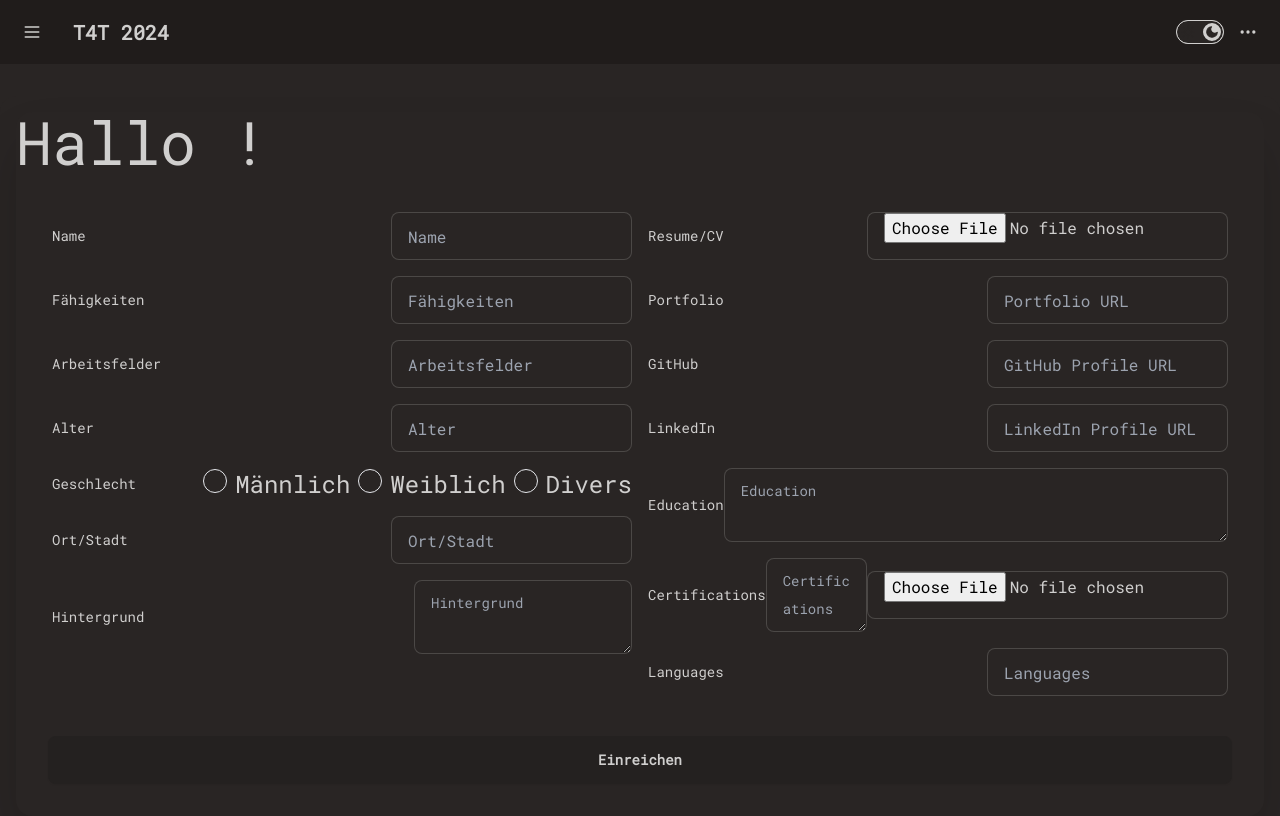
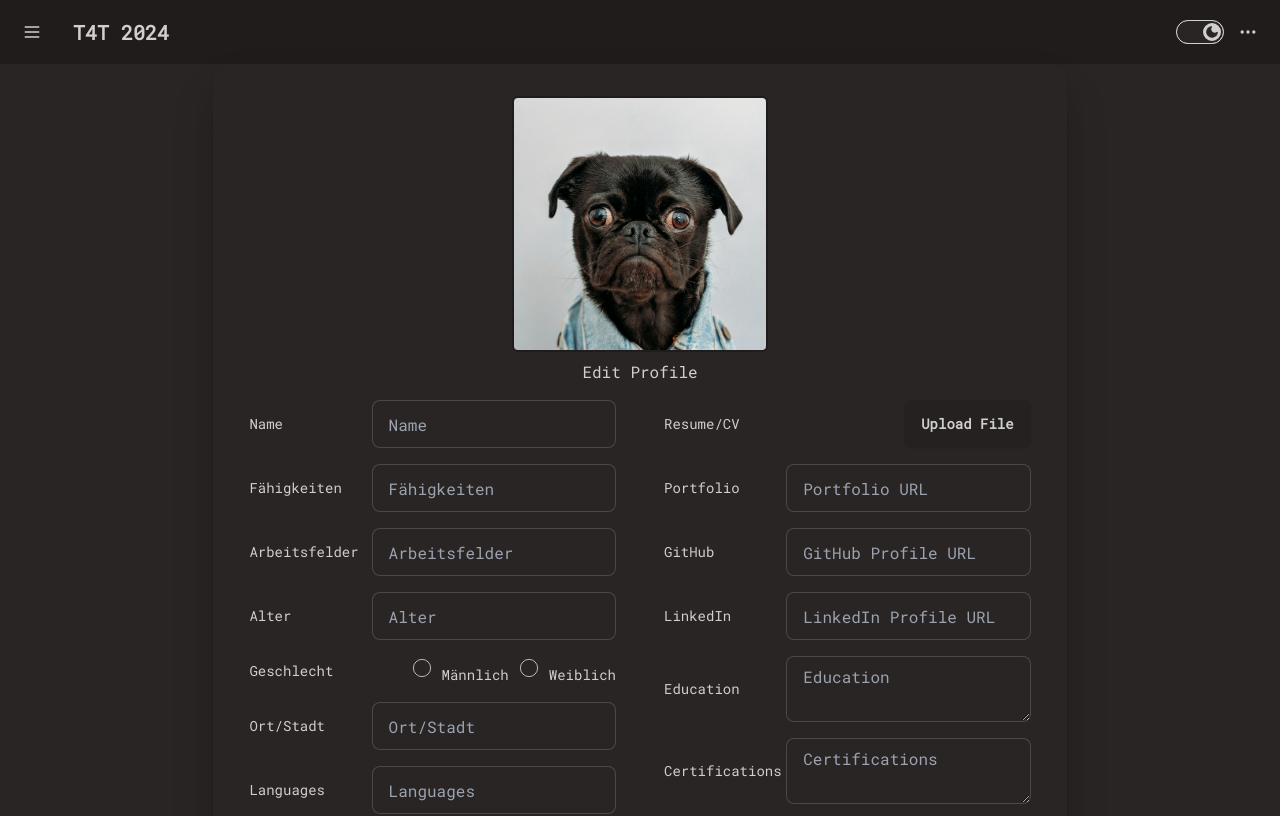
Before and after one commit to M-Halid/T4T-Task-for-Talent, a React (Vite) app in the folder FRONTEND/app/: page /User in a window 1280 px wide. Shown: the top 816 px of the page. Built offline with nearby package versions, Linux system fonts and the light colour scheme.

Commit message:
edit funtion added

```diff
--- a/FRONTEND/app/src/components/Profiles/Inputs/Input.jsx
+++ b/FRONTEND/app/src/components/Profiles/Inputs/Input.jsx
@@ -8,6 +8,7 @@ const Input = ({
   value,
   handleChange,
   type = "text",
+  readOnly
 }) => {
   // State to hold the preview URL of the uploaded file
   const [preview, setPreview] = useState(null);
@@ -50,6 +51,7 @@ const Input = ({
                 name={name}
                 className="hidden"
                 onChange={handleFileChange} // Use the handleFileChange function for file inputs
+                readOnly= {readOnly}
               />
             </label>
             {preview && (
@@ -60,6 +62,7 @@ const Input = ({
                 width="100%"
                 height="200px"
                 className="mt-2"
+                readOnly= {readOnly}
               >
                 <p>
                   It appears you don`&apos`t have a PDF plugin for this browser.
@@ -78,6 +81,7 @@ const Input = ({
             name={name}
             value={value}
             onChange={handleChange}
+            readOnly= {readOnly}
           ></textarea>
         ) : (
           <input
@@ -87,6 +91,7 @@ const Input = ({
             name={name}
             value={value}
             onChange={handleChange}
+            readOnly= {readOnly}
           />
         )}
       </label>
--- a/FRONTEND/app/src/components/SignIn/SignIn.jsx
+++ b/FRONTEND/app/src/components/SignIn/SignIn.jsx
@@ -34,7 +34,7 @@ const SignIn = () => {
       skills:  talent.skills,
       workingFields: talent.workingFields,
       age: talent.age,
-      gender: talent.age,
+      gender: talent.gender,
       location: talent.location,
       background: talent.background,
       resume: null,
@@ -46,9 +46,7 @@ const SignIn = () => {
       certificationFile: null,
       languages: talent.languages,
     });
-    console.log(isLoggedIn);
-    console.log(talent);
-  };
+   };
 
   const handleSignIn = (event) => {
     event.preventDefault();
--- a/FRONTEND/app/src/components/User/UserDetail.jsx
+++ b/FRONTEND/app/src/components/User/UserDetail.jsx
@@ -1,28 +1,39 @@
 import { useState, useContext } from "react";
 import axios from "axios";
 import { AuthContext } from '../../App'; // Pfad zu Ihrer App-Komponente
+import Input from "../Profiles/Inputs/Input"
+import profilePlaceholder from "../../assets/profilePlaceholder.jpg";
+
 
 
 const UserDetail = () => {
   const { isLoggedIn, setIsLoggedIn } = useContext(AuthContext);
+  const [isEditing, setIsEditing] = useState(true);
+
   const [formData, setFormData] = useState({
     name: isLoggedIn.name, //required
     skills: isLoggedIn.skills,            //required
     workingFields: isLoggedIn.workingFields,     //required
-    age: "",
-    gender: null,
-    location: "",
-    background: "",
-    resume: null,
-    portfolio: "",
-    github: "",
+    age: isLoggedIn.age,              //required
+    gender: isLoggedIn.gender,
+    location: isLoggedIn.location,
+    background: isLoggedIn.background,
+    resume: isLoggedIn.resume,
+    portfolio: isLoggedIn.portfolio,
+    github: isLoggedIn.github,
     linkedin: "",
     education: "",
     certifications: "",
     certificationFile: null,
     languages: "",
   });
+  // This state will hold the selected profilePicture file
+  const [profilePicture, setProfilePicture] = useState(null);
 
+  // This function will be called when the user selects a profilePicture file
+  const handleImageUpload = (e) => {
+    setProfilePicture(URL.createObjectURL(e.target.files[0]));
+  };
   const handleChange = (e) => {
     const { name, value, type, files } = e.target;
 
@@ -54,71 +65,66 @@ const UserDetail = () => {
   return (
     <div className="flex justify-center items-center min-h-screen bg-base-100">
       <div className="card bg-base-100 shadow-xl">
-          <div className="hero-content flex-col lg:flex-row-reverse">
+        <div className="flex-col lg:flex-row-reverse">
           <div className="card shrink-0 w-full max-w-xxl shadow-2xl bg-base-100">
-              <h2>Hallo {formData.skills}! </h2>
-              <form
-                className="card-body grid grid-cols-2"
-                onSubmit={handleSubmit}
-              >
+            <form className="card-body text-base" onSubmit={handleSubmit}>
+              <div className="flex justify-center">
+                <div className="w-64 h-64 overflow-hidden relative border-2 border-base-300 rounded-md">
+                  <img
+                    src={profilePicture || profilePlaceholder}
+                    alt="Profile"
+                    className="absolute top-0 left-0 w-full h-full object-cover"
+                  />
+                  <input
+                    type="file"
+                    onChange={handleImageUpload}
+                    className="w-full h-full absolute top-0 left-0 opacity-0 cursor-pointer"
+                    readOnly={isEditing}
+                 />
+                </div>
+
+              </div>
+              <button type="button" onClick={() => setIsEditing(!isEditing) }>Edit Profile</button>
+
+              <div className="grid grid-cols-2 gap-x-10">
                 {/* Left column */}
                 <div>
-                  <div className="form-control">
-                    <label className="label">
-                      <span className="label-text">Name</span>
-                      <input
-                        type="text"
+                  <Input
+                    labelText="Name"
                     placeholder="Name"
-                        className="input input-bordered"
                     name="name"
-                        required
                     value={formData.name}
-                        onChange={handleChange}
+                    handleChange={handleChange}
+                    readOnly={isEditing}
                     />
-                    </label>
-                  </div>
-                  <div className="form-control">
-                    <label className="label">
-                      <span className="label-text">Fähigkeiten</span>
-                      <input
-                        type="text"
+                  <Input
+
+                    labelText="Fähigkeiten"
                     placeholder="Fähigkeiten"
-                        className="input input-bordered"
                     name="skills"
-                        required
                     value={formData.skills}
-                        onChange={handleChange}
+                    handleChange={handleChange}
+                    readOnly={isEditing}
                   />
-                    </label>
-                  </div>
-                  <div className="form-control">
-                    <label className="label">
-                      <span className="label-text">Arbeitsfelder</span>
-                      <input
-                        type="text"
+
+                  <Input
+                    labelText="Arbeitsfelder"
                     placeholder="Arbeitsfelder"
-                        className="input input-bordered"
                     name="workingFields"
-                        required
                     value={formData.workingFields}
-                        onChange={handleChange}
+                    handleChange={handleChange}
+                    readOnly={isEditing}
                   />
-                    </label>
-                  </div>
-                  <div className="form-control">
-                    <label className="label">
-                      <span className="label-text">Alter</span>
-                      <input
+                  <Input
+                    labelText="Alter"
+                    placeholder="Alter"
+                    name="age"
                     type="number"
-                        placeholder="Alter"
-                        className="input input-bordered"
-                        name="age"
+                    min="18"
                     value={formData.age}
-                        onChange={handleChange}
-                        min="18"
+                    handleChange={handleChange}
+                    readOnly={isEditing}
                   />
-                    </label>
-                  </div>
                   <div className="form-control">
                     <label className="label">
                       <span className="label-text">Geschlecht</span>
@@ -128,161 +134,132 @@ const UserDetail = () => {
                             type="radio"
                             name="gender"
                             value="male"
-                            className="radio radio-primary"
-                            checked={formData.gender === "male"}
+                            className="radio radio-primary transform scale-75"
+                            checked={formData.gender ==="male"}
                             onChange={handleChange}
+                            //disabled
                           />
-                          <span className="ml-2">Männlich</span>
+                          <span className="ml-2 text-sm">Männlich</span>
                         </label>
                         <label>
                           <input
                             type="radio"
                             name="gender"
                             value="female"
-                            className="radio radio-primary"
+                            className="radio radio-primary transform scale-75"
                             checked={formData.gender === "female"}
                             onChange={handleChange}
+                            //disabled
                          />
-                          <span className="ml-2">Weiblich</span>
-                        </label>
-                        <label>
-                          <input
-                            type="radio"
-                            name="gender"
-                            value="diverse"
-                            className="radio radio-primary"
-                            checked={formData.gender === "diverse"}
-                            onChange={handleChange}
-                          />
-                          <span className="ml-2">Divers</span>
+                          <span className="ml-2 text-sm">Weiblich</span>
                         </label>
                       </div>
                     </label>
                   </div>
-                  <div className="form-control">
-                    <label className="label">
-                      <span className="label-text">Ort/Stadt</span>
-                      <input
-                        type="text"
+                  <Input
+                    labelText="Ort/Stadt"
                     placeholder="Ort/Stadt"
-                        className="input input-bordered"
                     name="location"
                     value={formData.location}
-                        onChange={handleChange}
+                    handleChange={handleChange}
+                    readOnly={isEditing}
                   />
-                    </label>
-                  </div>
-                  <div className="form-control">
-                    <label className="label">
-                      <span className="label-text">Hintergrund</span>
-                      <textarea
+                  <Input
+                    labelText="Languages"
+                    placeholder="Languages"
+                    name="languages"
+                    value={formData.languages}
+                    handleChange={handleChange}
+                    readOnly={isEditing}
+                  />
+                  <Input
+                    labelText="Hintergrund"
                     placeholder="Hintergrund"
-                        className="textarea textarea-bordered"
                     name="background"
+                    type="textarea"
                     value={formData.background}
-                        onChange={handleChange}
-                      ></textarea>
-                    </label>
-                  </div>
+                    handleChange={handleChange}
+                    readOnly={isEditing}
+                  />
                   {/* Add other form fields for the left column here */}
                 </div>
                 {/* Right column */}
                 <div>
-                  <div className="form-control">
-                    <label className="label">
-                      <span className="label-text">Resume/CV</span>
-                      <input
+                  <Input
+                    labelText="Resume/CV"
+                    name="resume"
                     type="file"
-                        className="input input-bordered"
-                        name="resume"
-                        onChange={handleChange}
+                    handleChange={handleChange}
+                    readOnly={isEditing}
                   />
-                    </label>
-                  </div>
-                  <div className="form-control">
-                    <label className="label">
-                      <span className="label-text">Portfolio</span>
-                      <input
-                        type="text"
+
+                  <Input
+                    labelText="Portfolio"
                     placeholder="Portfolio URL"
-                        className="input input-bordered"
                     name="portfolio"
                     value={formData.portfolio}
-                        onChange={handleChange}
+                    handleChange={handleChange}
+                    readOnly={isEditing}
                   />
-                    </label>
-                  </div>
-                  <div className="form-control">
-                    <label className="label">
-                      <span className="label-text">GitHub</span>
-                      <input
-                        type="text"
+
+                  <Input
+                    labelText="GitHub"
                     placeholder="GitHub Profile URL"
-                        className="input input-bordered"
                     name="github"
                     value={formData.github}
-                        onChange={handleChange}
+                    handleChange={handleChange}
+                    readOnly={isEditing}
                   />
-                    </label>
-                  </div>
-                  <div className="form-control">
-                    <label className="label">
-                      <span className="label-text">LinkedIn</span>
-                      <input
-                        type="text"
+
+                  <Input
+                    labelText="LinkedIn"
                     placeholder="LinkedIn Profile URL"
-                        className="input input-bordered"
                     name="linkedin"
                     value={formData.linkedin}
-                        onChange={handleChange}
+                    handleChange={handleChange}
+                    readOnly={isEditing}
                   />
-                    </label>
-                  </div>
-                  <div className="form-control">
-                    <label className="label">
-                      <span className="label-text">Education</span>
-                      <textarea
+
+                  <Input
+                    labelText="Education"
                     placeholder="Education"
-                        className="textarea textarea-bordered w-full"
                     name="education"
+                    type="textarea"
                     value={formData.education}
-                        onChange={handleChange}
-                      ></textarea>
-                    </label>
-                  </div>
-                  <div className="form-control">
-                    <label className="label">
-                      <span className="label-text">Certifications</span>
-                      <textarea
+                    handleChange={handleChange}
+                    readOnly={isEditing}
+                  />
+
+                  <Input
+                    labelText="Certifications"
                     placeholder="Certifications"
-                        className="textarea textarea-bordered w-full"
                     name="certifications"
+                    type="textarea"
                     value={formData.certifications}
-                        onChange={handleChange}
-                      ></textarea>
-                      <input
+                    handleChange={handleChange}
+                    readOnly={isEditing}
+                  />
+
+                  <Input
+                    labelText="Certifications"
+                    name="certificationFile"
                     type="file"
-                        className="input input-bordered"
-                        name="certificationFile"
-                        onChange={handleChange}
+                    handleChange={handleChange}
+                    readOnly={isEditing}
                   />
-                    </label>
-                  </div>
-                  <div className="form-control">
-                    <label className="label">
-                      <span className="label-text">Languages</span>
-                      <input
-                        type="text"
-                        placeholder="Languages"
-                        className="input input-bordered"
-                        name="languages"
-                        value={formData.languages}
-                        onChange={handleChange}
-                      />
-                    </label>
-                  </div>
+
                   {/* Add other form fields for the right column here */}
                 </div>
+              </div>
+              <Input
+                labelText="Beschreibungstext"
+                placeholder="beschreibe dich"
+                name="Beschreibungstext"
+                type="textarea"
+                value={formData.Beschreibungstext}
+                handleChange={handleChange}
+                    readOnly={isEditing}
+              />
               {/* Submit button */}
               <div className="form-control col-span-2 mt-6">
                 <input type="submit" value="Einreichen" className="btn" />
```
Lines whose indentation alone changed are shown as unchanged.
